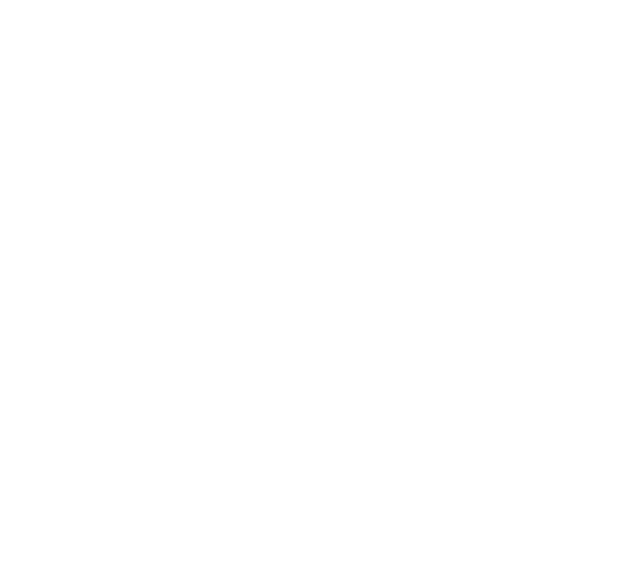
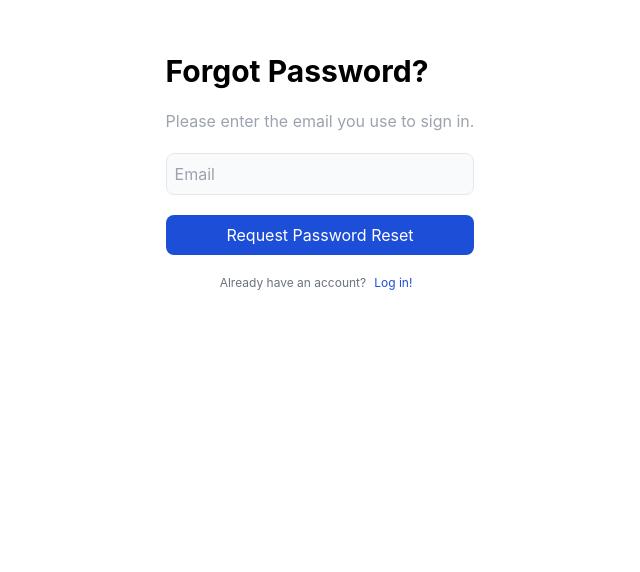
Before and after one commit to MirayKaptan/login-page-, a React (Create React App) app: page /forgotten-password-page in a window 1280 px wide. Before the commit this address had no page. Shown: the part 228-800 px from the top of the page, without its empty margins (0-640 px from the left). Built offline with nearby package versions, Linux system fonts and the light colour scheme.

Commit message:
Forgotten password page added.

```diff
--- a/src/App.tsx
+++ b/src/App.tsx
@@ -4,6 +4,7 @@
 import LoginPage from "./pages/loginPage";
 import RegistrationPage from "./pages/registrationPage";
 import Dashboard from "./pages/dashboard";
+import ForgottenPassword from "./pages/forgottenPasword";
 
 export interface AppProps {}
 
@@ -16,6 +17,10 @@
           <Route path="/login-page" element={<LoginPage />} />
           <Route path="/registration-page" element={<RegistrationPage />} />
           <Route path="/dashboard-page" element={<Dashboard />} />
+          <Route
+            path="/forgotten-password-page"
+            element={<ForgottenPassword />}
+          />
         </Routes>
       </BrowserRouter>
     </div>
--- /dev/null
+++ b/src/pages/forgottenPasword.tsx
@@ -0,0 +1,74 @@
+import { FunctionComponent, useState } from "react";
+import { getAuth, sendPasswordResetEmail } from "firebase/auth";
+import { useNavigate } from "react-router-dom";
+interface ForgottenPasswordProps {}
+
+const ForgottenPassword: FunctionComponent<ForgottenPasswordProps> = () => {
+  const [email, setEmail] = useState<string>("");
+  const navigate = useNavigate();
+  const handleLoginPage = (event: React.FormEvent) => {
+    event.preventDefault();
+    navigate("/login-page");
+  };
+  const handleForgotPassword = () => {
+    const auth = getAuth();
+    sendPasswordResetEmail(auth, email)
+      .then(() => {
+        alert("Password reset email sent");
+        navigate("/login-page");
+      })
+      .catch((error) => {
+        console.log(error);
+      });
+  };
+  return (
+    <div>
+      <div className="flex justify-center items-center bg-white w-full md:w-1/2 h-screen ">
+        <div>
+          {" "}
+          <h2 className="text-3xl font-bold text-black mb-5">
+            Forgot Password?
+          </h2>
+          <h3 className="mb-5 text-gray-400">
+            Please enter the email you use to sign in.
+          </h3>
+          <form>
+            <div className="mb-5">
+              <input
+                type="text"
+                id="email"
+                name="email"
+                placeholder="Email"
+                value={email}
+                onChange={(event) => setEmail(event.target.value)}
+                className="border bg-gray-50 border-gray-200 p-2 w-full rounded-lg"
+              />
+            </div>
+
+            <button
+              color="success"
+              type="submit"
+              className="w-full bg-blue-700 text-white py-2 px-4 rounded-lg hover:bg-blue-700"
+              onClick={handleForgotPassword}
+            >
+              Request Password Reset
+            </button>
+            <p className="flex justify-center text-gray-500 text-xs mt-5 mr-2">
+              Already have an account?
+              <button className="text-blue-700 ml-2" onClick={handleLoginPage}>
+                Log in!
+              </button>
+            </p>
+          </form>
+        </div>
+      </div>
+      <div className="bg-gray-500 w-full md:w-1/2 h-screen">
+        <div className="p-10">
+          <h2 className="text-3xl font-bold text-white mb-5">Carousel</h2>
+        </div>
+      </div>
+    </div>
+  );
+};
+
+export default ForgottenPassword;
```
